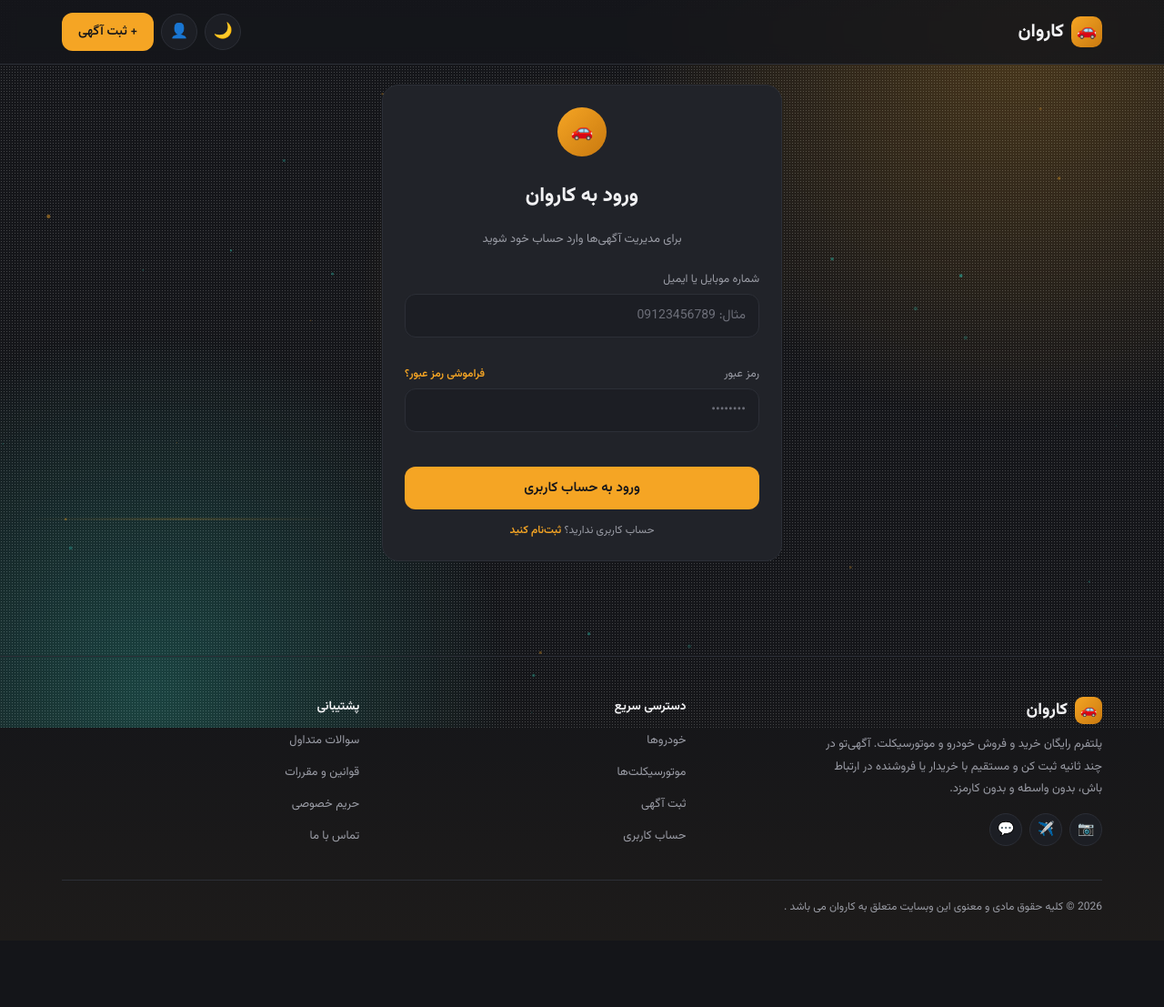
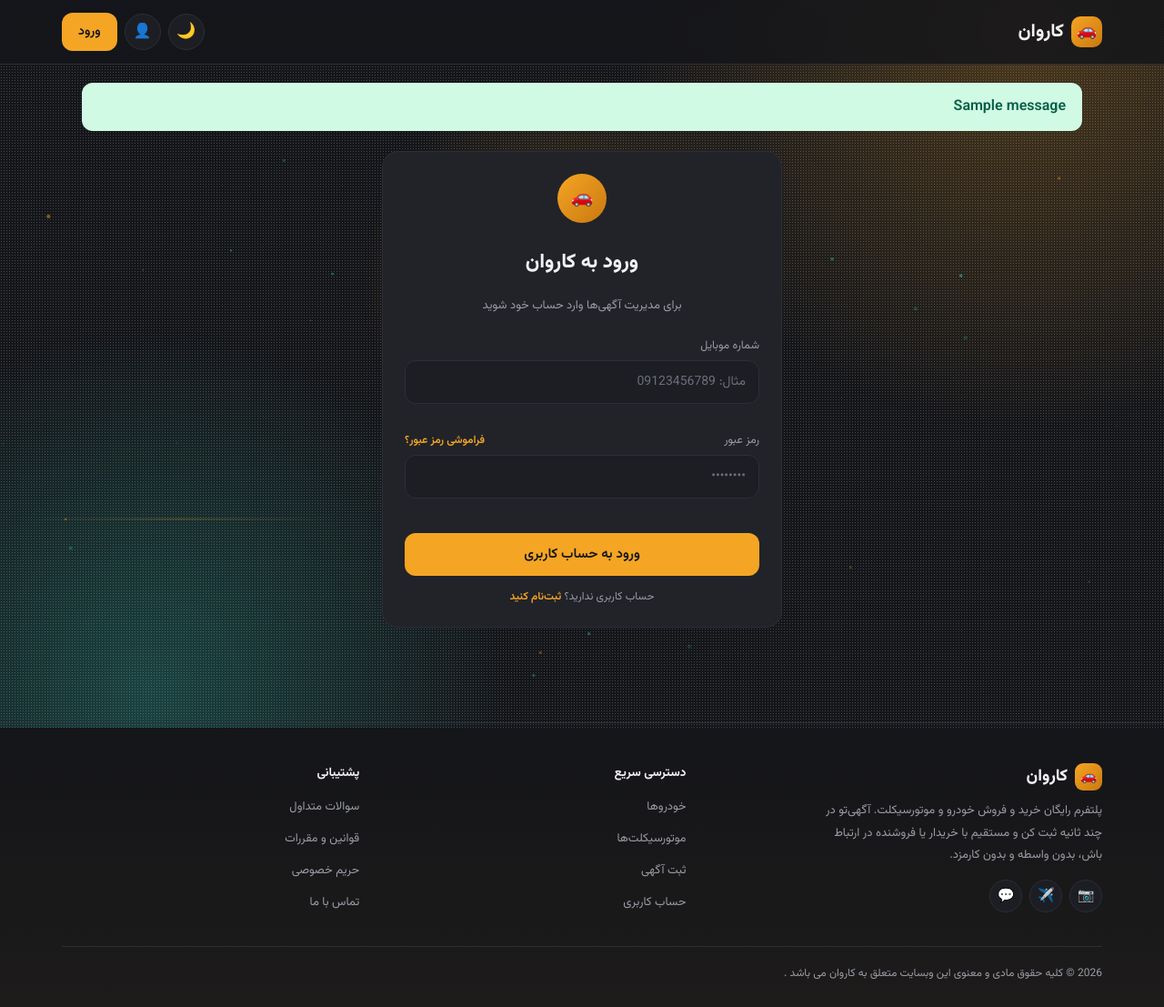
Before and after one commit to Amir-Pers/University-DB-Project, a Django app: page /accounts/login in a window 1280 px wide. Shown: the whole page at 91% size. Before the commit the page ends 1004 px from the top, so only its background shows below. Run offline with Django 5.2, Linux system fonts and the light colour scheme; tables that the repository leaves empty hold one stand-in row (values such as "Sample post"); one stand-in notice (Sample message) is shown.

Commit message:
Complete User Login

```diff
--- a/accounts/views.py
+++ b/accounts/views.py
@@ -1,4 +1,6 @@
-from django.shortcuts import render
+from django.shortcuts import render, redirect
+from django.contrib.auth import authenticate, login
+from django.contrib import messages
 
 # Create your views here.
 
@@ -6,6 +8,26 @@ def profile_view(request):
     return render(request, "accounts/profile.html")
 
 def login_view(request):
+    if request.user.is_authenticated:
+        return redirect("accounts:profile")
+
+    if request.method == 'POST':
+        username = request.POST.get('phone')
+        password = request.POST.get('password')
+        user = authenticate(request, username=username, password=password)
+
+        if user is not None:
+            login(request, user)
+            messages.success(request, "با موفقیت وارد شدید.")
+            next_url = request.GET.get("next")
+
+            if next_url:
+                return redirect(next_url)
+
+            return redirect("accounts:profile")
+
+        messages.error(request, "شماره موبایل یا رمز عبور اشتباه است.")
+
     return render(request, "accounts/login.html")
 
 def register_view(request):
--- a/templates/accounts/login.html
+++ b/templates/accounts/login.html
@@ -11,12 +11,12 @@
       <p style="color: var(--muted); font-size: 13px; margin-top: 6px;">برای مدیریت آگهی‌ها وارد حساب خود شوید</p>
     </div>
 
-    <form method="POST" action="" style="display: flex; flex-direction: column; gap: 16px;">
+    <form method="POST" action="{% url 'accounts:login' %}" style="display: flex; flex-direction: column; gap: 16px;">
       {% csrf_token %}
 
       <div class="field">
-        <label for="username">شماره موبایل یا ایمیل</label>
-        <input type="text" id="username" name="username" placeholder="مثال: 09123456789" required>
+        <label for="username">شماره موبایل </label>
+        <input type="text" id="phone" name="phone" placeholder="مثال: 09123456789" required>
       </div>
 
       <div class="field">
--- a/templates/base.html
+++ b/templates/base.html
@@ -12,6 +12,39 @@
   <link rel="stylesheet" href="{% static 'css/style.css' %}">
   <link rel="stylesheet" href="{% static 'css/index.css' %}">
   <link rel="stylesheet" href="{% static 'css/contact.css' %}">
+  <style>
+    .messages-container {
+      width: min(1100px, 95%);
+      margin: 20px auto;
+    }
+
+    .alert {
+      padding: 14px 18px;
+      border-radius: 12px;
+      margin-bottom: 12px;
+      font-weight: 600;
+    }
+
+    .alert-success {
+      background: #d1fae5;
+      color: #065f46;
+    }
+
+    .alert-error {
+      background: #fee2e2;
+      color: #991b1b;
+    }
+
+    .alert-warning {
+      background: #fef3c7;
+      color: #92400e;
+    }
+
+    .alert-info {
+      background: #dbeafe;
+      color: #1e40af;
+    }
+  </style>
 </head>
 
 <body>
@@ -33,11 +66,25 @@
           <span class="ico ico-moon">🌙</span>
           <span class="ico ico-sun">☀️</span>
         </button>
-        <button class="icon-btn" id="btnAccount" title="حساب کاربری">👤</button>
-        <button class="btn btn-amber" id="btnAddAd">+ ثبت آگهی</button>
+        <a href="#" class="icon-btn" id="btnAccount" title="حساب کاربری">👤</ش>
+        {% if request.user.is_authenticated %}
+          <a href="#" class="btn btn-amber" id="btnAddAd">+ ثبت آگهی</a>
+        {% else %}
+          <a href="{% url 'accounts:login' %}" class="btn btn-amber" id="btnAddAd">ورود</a>
+        {% endif %}
       </div>
     </div>
   </header>
+
+  {% if messages %}
+  <div class="messages-container">
+    {% for message in messages %}
+    <div class="alert alert-{{ message.tags }}">
+      {{ message }}
+    </div>
+    {% endfor %}
+  </div>
+  {% endif %}
 
   {% block content %}
 
```
